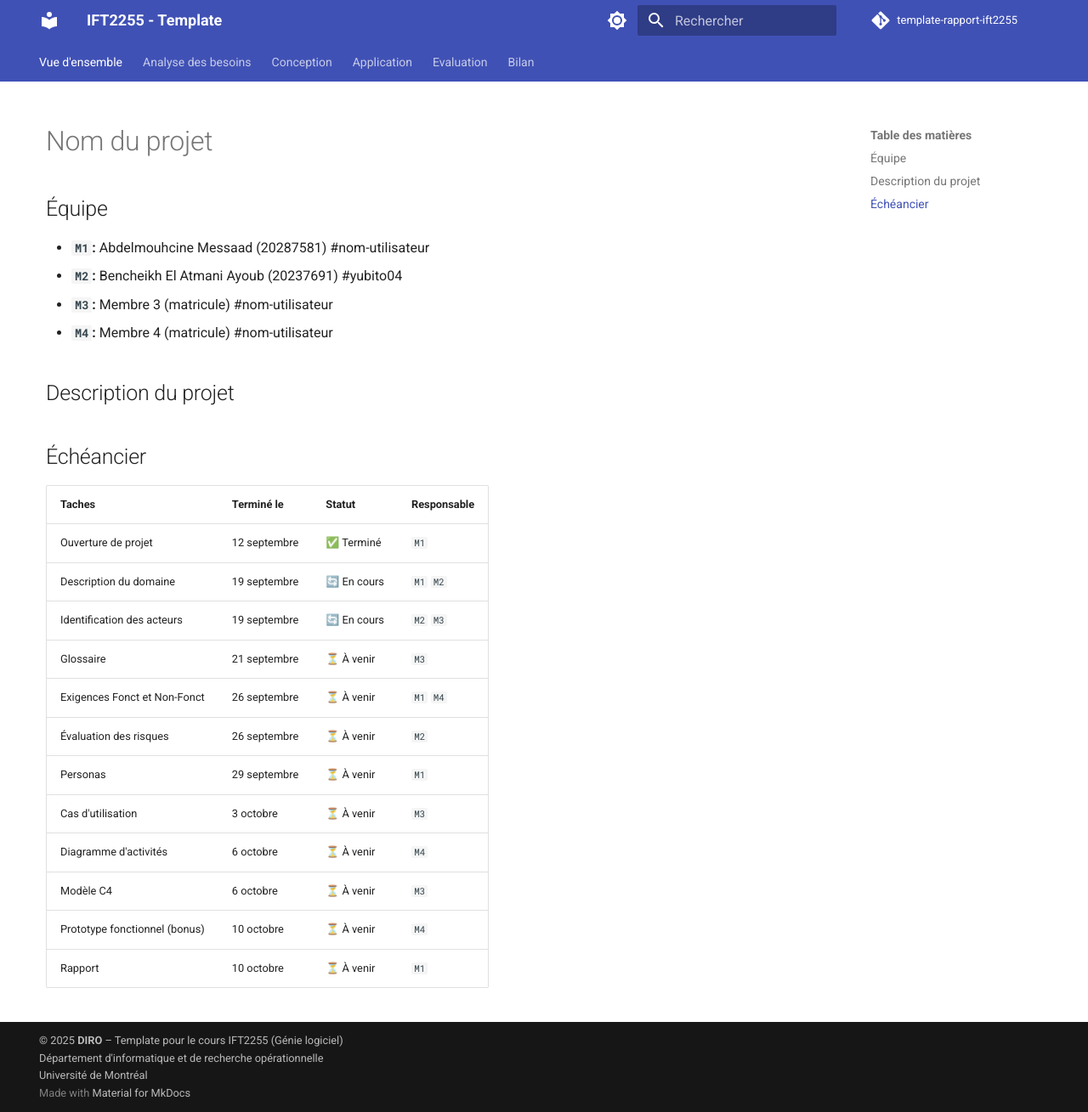
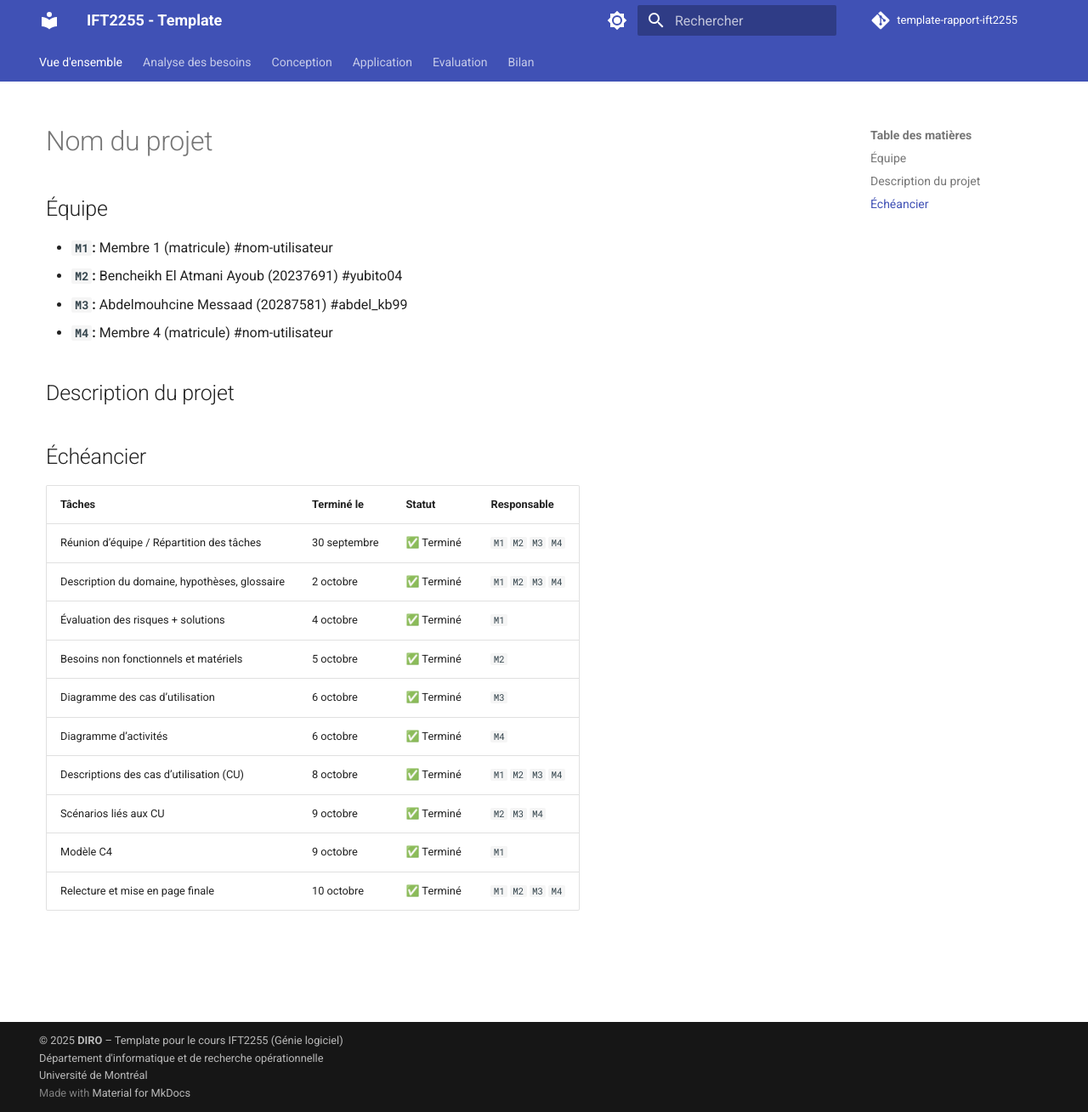
Before and after one commit to abdel2154/IFT2255, an MkDocs documentation site: the page built from docs/index.md, in a window 1280 px wide and 1309 px high. Shown: the whole window at 85% size. Built offline with MkDocs 1.6.1 and Material for MkDocs 9.7.7, drawn with Linux system fonts in a browser that asks for light colours; comment, search, counter and statistics services are not loaded.

Commit message:
MAJ écheancier

```diff
--- a/docs/index.md
+++ b/docs/index.md
@@ -14,26 +14,24 @@ title: Vue d'ensemble
 
 ## Équipe
 
-- **`M1`:** Abdelmouhcine Messaad (20287581) #nom-utilisateur
+- **`M1`:** Membre 1 (matricule) #nom-utilisateur
 - **`M2`:** Bencheikh El Atmani Ayoub (20237691) #yubito04
-- **`M3`:** Membre 3 (matricule) #nom-utilisateur
+- **`M3`:** Abdelmouhcine Messaad (20287581) #abdel_kb99
 - **`M4`:** Membre 4 (matricule) #nom-utilisateur
 
 ## Description du projet
 
 ## Échéancier
 
-| Taches                        | Terminé le    | Statut      | Responsable  |
-|-------------------------------|---------------|-------------|--------------|
-| Ouverture de projet           | 12 septembre  | ✅ Terminé  | `M1`         |
-| Description du domaine        | 19 septembre  | 🔄 En cours | `M1` `M2`    |
-| Identification des acteurs    | 19 septembre  | 🔄 En cours | `M2` `M3`    |
-| Glossaire                     | 21 septembre  | ⏳ À venir  | `M3`         |
-| Exigences Fonct et Non-Fonct  | 26 septembre  | ⏳ À venir  | `M1` `M4`    |
-| Évaluation des risques        | 26 septembre  | ⏳ À venir  | `M2`         |
-| Personas                      | 29 septembre  | ⏳ À venir  | `M1`         |
-| Cas d'utilisation             | 3 octobre     | ⏳ À venir  | `M3`         |
-| Diagramme d'activités         | 6 octobre     | ⏳ À venir  | `M4`         |
-| Modèle C4                     | 6 octobre     | ⏳ À venir  | `M3`         |
-| Prototype fonctionnel (bonus) | 10 octobre    | ⏳ À venir  | `M4`         |
-| Rapport                       | 10 octobre    | ⏳ À venir  | `M1`         |
+| Tâches                                        | Terminé le   | Statut    | Responsable         |
+| --------------------------------------------- | ------------ | --------- | ------------------- |
+| Réunion d’équipe / Répartition des tâches     | 30 septembre | ✅ Terminé | `M1` `M2` `M3` `M4` |
+| Description du domaine, hypothèses, glossaire | 2 octobre    | ✅ Terminé | `M1` `M2` `M3` `M4` |
+| Évaluation des risques + solutions            | 4 octobre    | ✅ Terminé | `M1`                |
+| Besoins non fonctionnels et matériels         | 5 octobre    | ✅ Terminé | `M2`                |
+| Diagramme des cas d’utilisation               | 6 octobre    | ✅ Terminé | `M3`                |
+| Diagramme d’activités                         | 6 octobre    | ✅ Terminé | `M4`                |
+| Descriptions des cas d’utilisation (CU)       | 8 octobre    | ✅ Terminé | `M1` `M2` `M3` `M4` |
+| Scénarios liés aux CU                         | 9 octobre    | ✅ Terminé | `M2` `M3` `M4`      |
+| Modèle C4                                     | 9 octobre    | ✅ Terminé | `M1`                |
+| Relecture et mise en page finale              | 10 octobre   | ✅ Terminé | `M1` `M2` `M3` `M4` |
```
